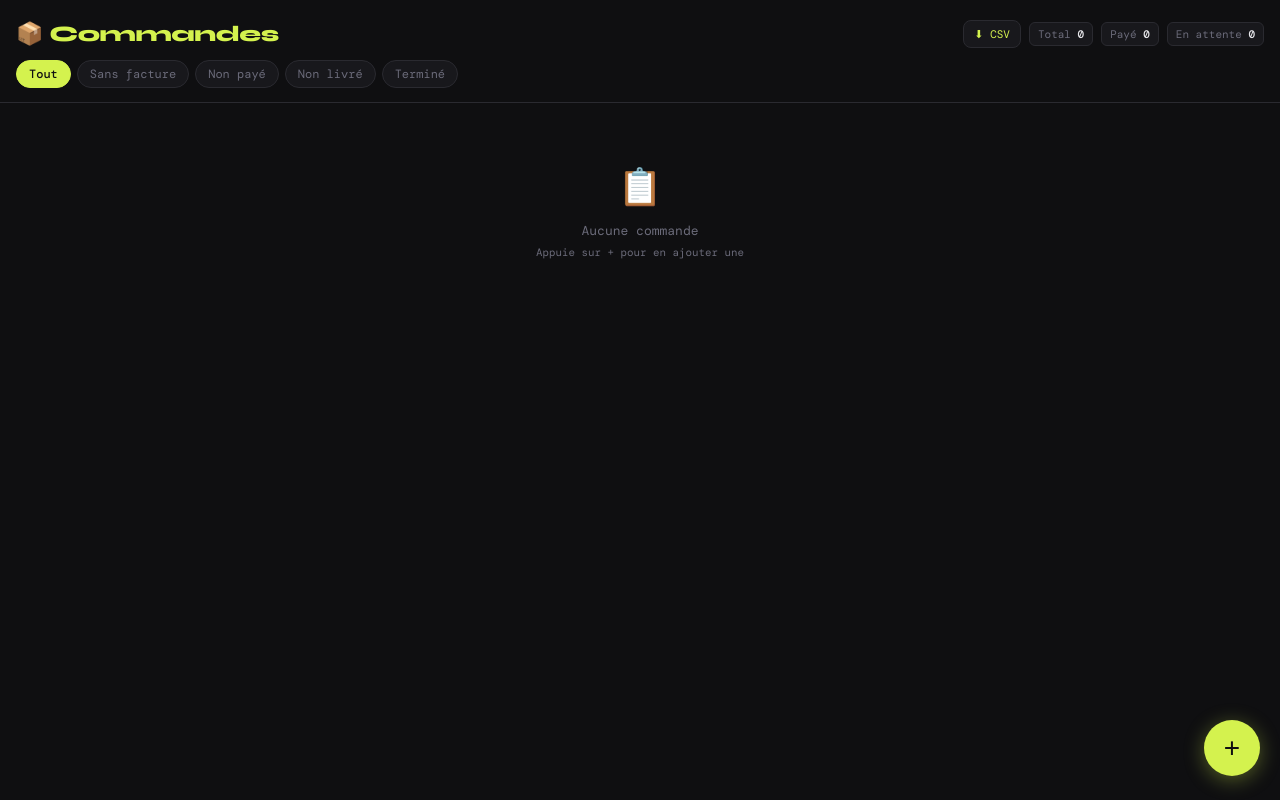
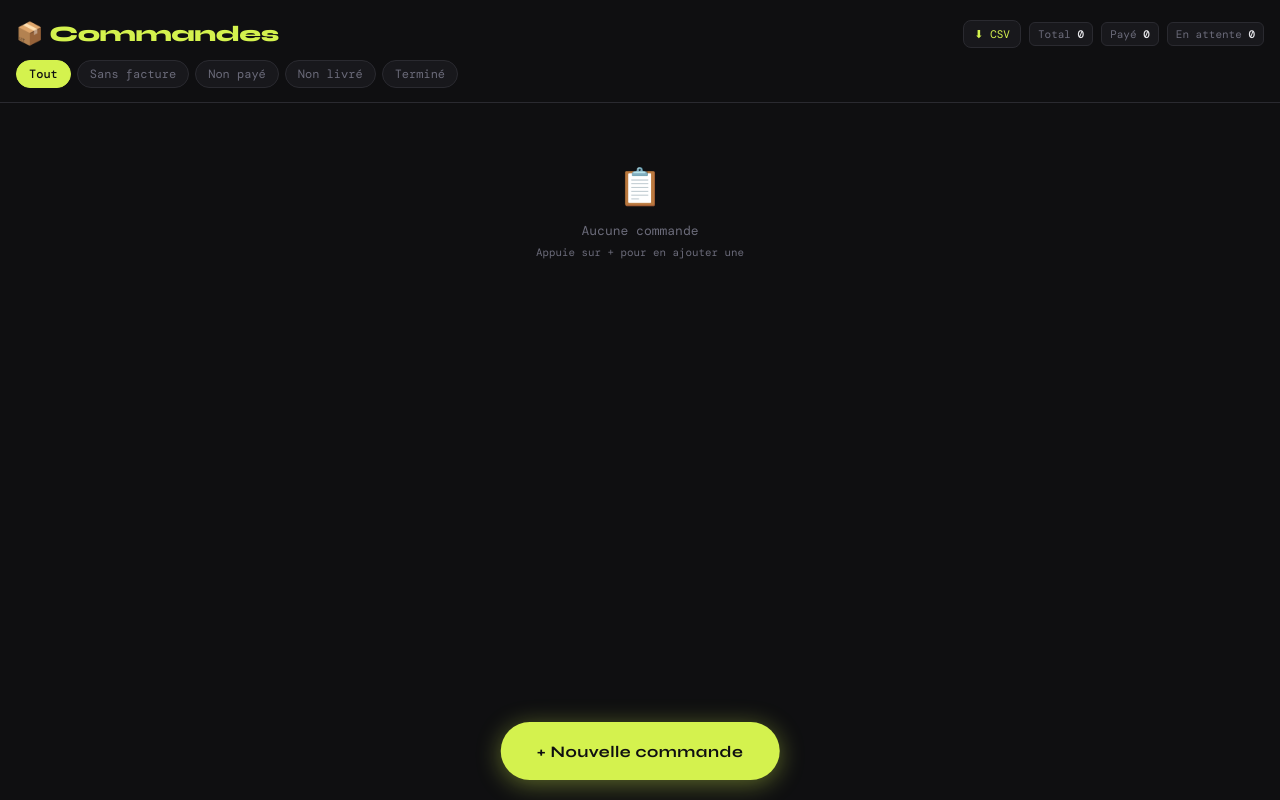
Before and after one commit to loulou004/commandes-app, a plain HTML site: page index.html in a window 1280 px wide. Drawn offline with nearby package versions, Linux system fonts and the light colour scheme.

Commit message:
Update index.html

```diff
--- a/index.html
+++ b/index.html
@@ -167,10 +167,10 @@
   .badge {
     display: flex;
     align-items: center;
-    gap: 5px;
-    padding: 4px 10px;
+    gap: 6px;
+    padding: 8px 14px;
     border-radius: 20px;
-    font-size: 11px;
+    font-size: 13px;
     border: 1px solid var(--border);
     background: var(--bg);
     color: var(--muted);
@@ -178,6 +178,7 @@
     transition: all 0.15s;
     user-select: none;
     -webkit-tap-highlight-color: transparent;
+    min-height: 38px;
   }
   .badge.on {
     border-color: currentColor;
@@ -241,24 +242,28 @@
 
   .fab {
     position: fixed;
-    bottom: 24px;
-    right: 20px;
+    bottom: 20px;
+    left: 50%;
+    transform: translateX(-50%);
     background: var(--accent);
     color: #0f0f11;
     border: none;
-    width: 56px;
-    height: 56px;
-    border-radius: 50%;
-    font-size: 28px;
-    font-weight: 300;
+    height: 58px;
+    padding: 0 36px;
+    border-radius: 30px;
+    font-size: 16px;
+    font-weight: 700;
+    font-family: 'Syne', sans-serif;
+    letter-spacing: 0.5px;
     cursor: pointer;
-    box-shadow: 0 4px 20px rgba(212,242,78,0.35);
-    transition: transform 0.15s, box-shadow 0.15s;
-    display: flex; align-items: center; justify-content: center;
+    box-shadow: 0 4px 24px rgba(212,242,78,0.4);
+    transition: opacity 0.15s, box-shadow 0.15s;
+    display: flex; align-items: center; justify-content: center; gap: 8px;
     -webkit-tap-highlight-color: transparent;
     z-index: 20;
+    white-space: nowrap;
   }
-  .fab:active { transform: scale(0.92); box-shadow: 0 2px 10px rgba(212,242,78,0.2); }
+  .fab:active { opacity: 0.85; box-shadow: 0 2px 10px rgba(212,242,78,0.2); }
 
   /* Modal */
   .modal-overlay {
@@ -374,7 +379,7 @@
 
 <div class="list" id="list"></div>
 
-<button class="fab" onclick="openModal()">+</button>
+<button class="fab" onclick="openModal()">+ Nouvelle commande</button>
 
 <div class="modal-overlay" id="overlay" onclick="closeModal(event)">
   <div class="modal">
```
